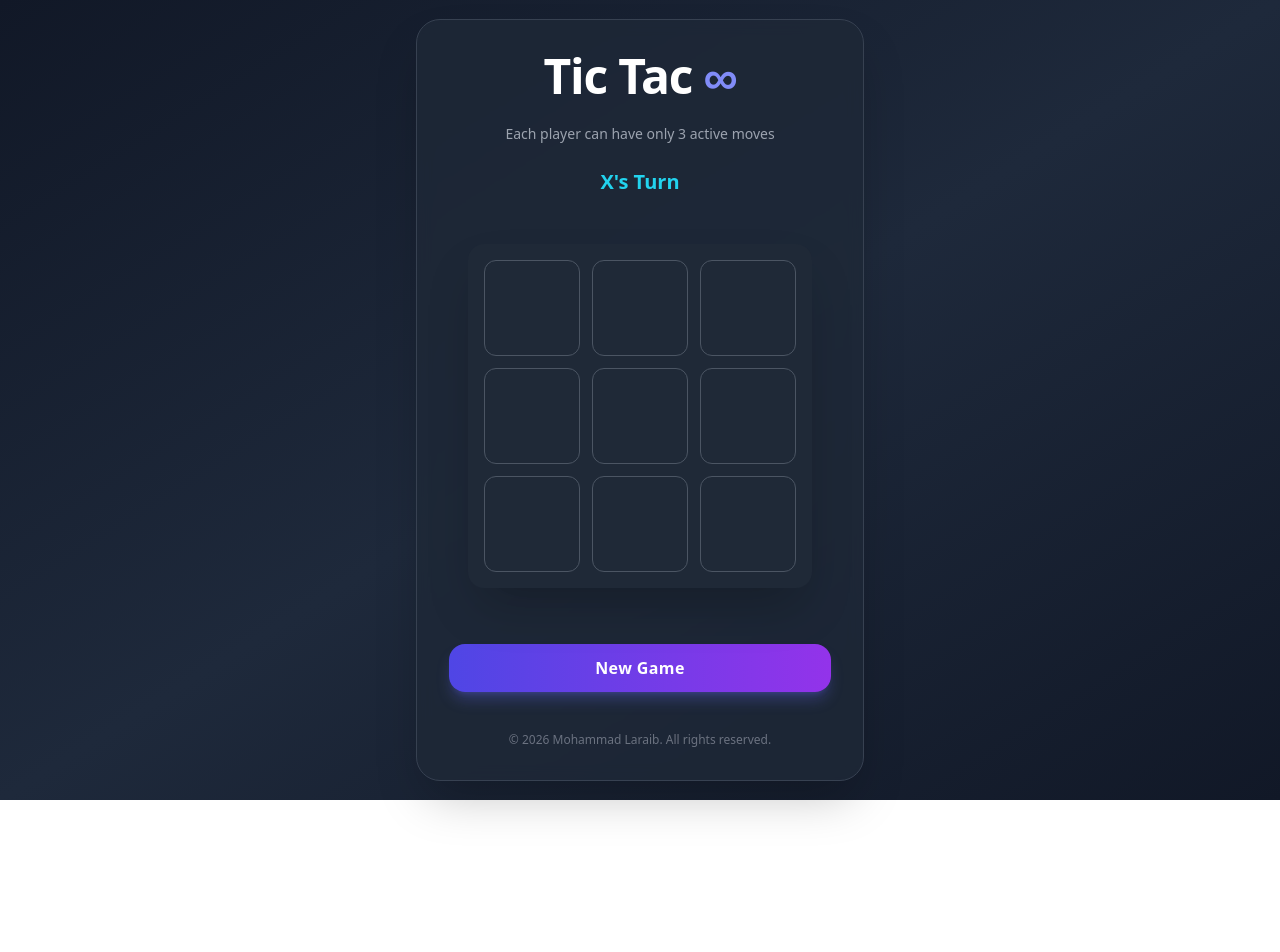
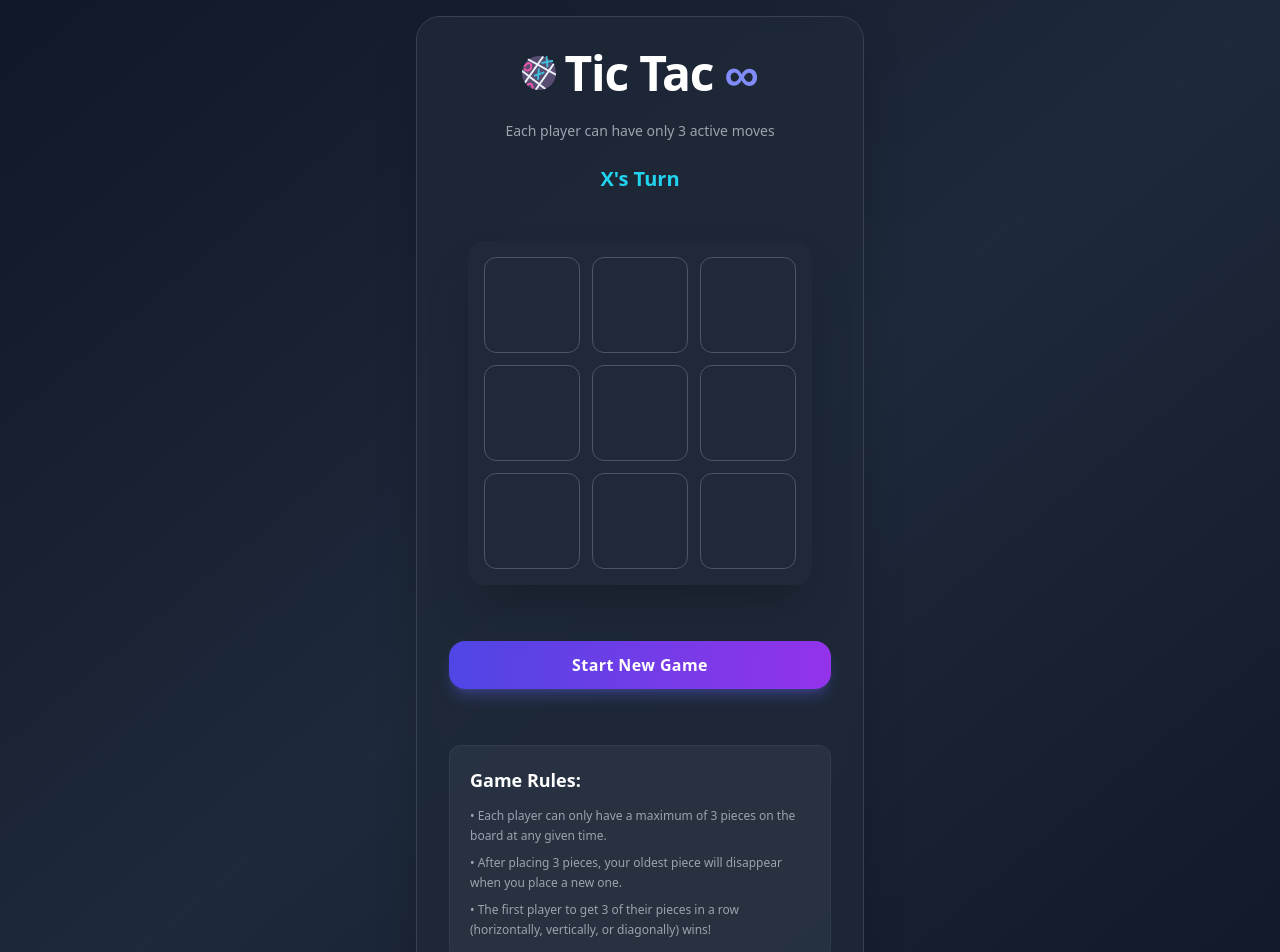
Before and after one commit to wholaraib/Tic-Tac-Infinity, a React (Vite) app: page / in a window 1280 px wide. Shown: the top 952 px of the page. Before the commit the page ends 800 px from the top, so only its background shows below. Built offline with nearby package versions, Linux system fonts and the light colour scheme.

Commit message:
infinite game logic

```diff
--- a/index.html
+++ b/index.html
@@ -4,7 +4,7 @@
     <meta charset="UTF-8" />
     <link rel="icon" type="image/svg+xml" href="/assets/icon.png" />
     <meta name="viewport" content="width=device-width, initial-scale=1.0" />
-    <title>tic_tac_infinity</title>
+    <title>Tic Tac ∞</title>
   </head>
   <body>
     <div id="root"></div>
--- a/src/App.jsx
+++ b/src/App.jsx
@@ -4,11 +4,14 @@ function App() {
   return (
     <div className="min-h-screen bg-gradient-to-br from-gray-900 via-slate-800 to-gray-900 flex items-center justify-center p-4">
       <div className="w-full max-w-md rounded-3xl bg-gray-800/80 backdrop-blur border border-gray-700 shadow-2xl p-8 flex flex-col items-center gap-6">
-        {/* Title */}
-        <h1 className="text-4xl sm:text-5xl font-extrabold tracking-tight text-white">
-          Tic Tac <span className="text-indigo-400">∞</span>
-        </h1>
-
+        <div className="flex  items-center gap-2">
+          {/* icon */}
+          <img src="assets/icon.png" alt="icon" width={34} />
+          {/* Title */}
+          <h1 className="text-4xl sm:text-5xl font-extrabold tracking-tight text-white">
+            Tic Tac <span className="text-indigo-400">∞</span>
+          </h1>
+        </div>
         {/* Subtitle */}
         <p className="text-sm text-gray-400 text-center">
           Each player can have only 3 active moves
--- a/src/components/Board.jsx
+++ b/src/components/Board.jsx
@@ -7,18 +7,37 @@ const Board = () => {
   const [board, setBoard] = useState(Array(9).fill(null));
   const [isNext, setIsNext] = useState(true);
   const [winner, setWinner] = useState(null);
-  const [isDraw, setIsDraw] = useState(false);
+  const [moveHistory, setMoveHistory] = useState({
+    X: [],
+    O: [],
+  });
 
   const handleClick = (index) => {
     if (winner || board[index] !== null) return;
+
+    const player = isNext ? "X" : "O";
+
     const newBoard = [...board];
-    newBoard[index] = isNext ? "X" : "O";
+    const newHistory = {
+      ...moveHistory,
+      [player]: [...moveHistory[player]],
+    };
+
+    if (newHistory[player].length === 3) {
+      const oldestIndex = newHistory[player][0];
+      newBoard[oldestIndex] = null;
+      newHistory[player].shift();
+    }
+
+    newBoard[index] = player;
+    newHistory[player].push(index);
+
+    setBoard(newBoard);
+    setMoveHistory(newHistory);
+
     const result = checkWinner(newBoard);
-    setBoard(newBoard);
     if (result) {
       setWinner(result);
-    } else if (newBoard.every((cell) => cell !== null)) {
-      setIsDraw(true);
     } else {
       setIsNext((prev) => !prev);
     }
@@ -28,16 +47,19 @@ const Board = () => {
     setBoard(Array(9).fill(null));
     setIsNext(true);
     setWinner(null);
-    setIsDraw(false);
+    setMoveHistory({
+      X: [],
+      O: [],
+    });
   };
 
   return (
     <>
       <div className="mb-6 text-center text-xl font-semibold">
         {winner ? (
-          <span className="text-emerald-400">🏆 Winner: {winner.winner}</span>
-        ) : isDraw ? (
-          <span className="text-amber-400">🤝 It's a Draw!</span>
+          <span className="text-emerald-400">
+            🏆 Player {winner.winner} Won!
+          </span>
         ) : (
           <span className={isNext ? "text-cyan-400" : "text-fuchsia-400"}>
             {isNext ? "X's Turn" : "O's Turn"}
@@ -76,8 +98,25 @@ const Board = () => {
     active:scale-95
   "
       >
-        New Game
+        Start New Game
       </button>
+      <div className="mt-8 rounded-xl border border-gray-600/30 bg-gray-700/40 p-5 text-xs text-gray-400">
+        <h3 className="mb-3 text-lg font-bold text-white">Game Rules:</h3>
+        <ul className="space-y-2 leading-relaxed">
+          <li>
+            • Each player can only have a maximum of 3 pieces on the board at
+            any given time.
+          </li>
+          <li>
+            • After placing 3 pieces, your oldest piece will disappear when you
+            place a new one.
+          </li>
+          <li>
+            • The first player to get 3 of their pieces in a row (horizontally,
+            vertically, or diagonally) wins!
+          </li>
+        </ul>
+      </div>
     </>
   );
 };
```
Also changed, not shown: public/close.png (added).
